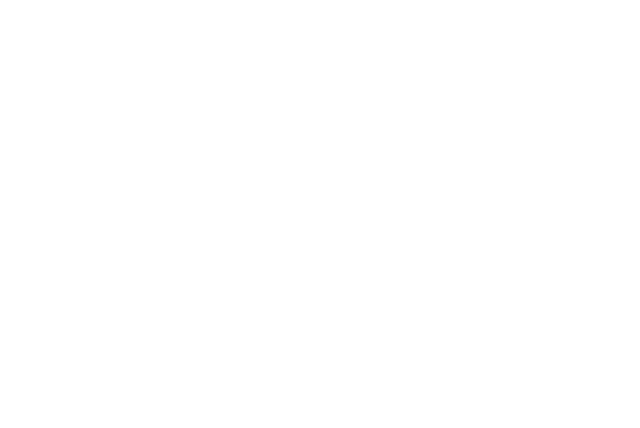
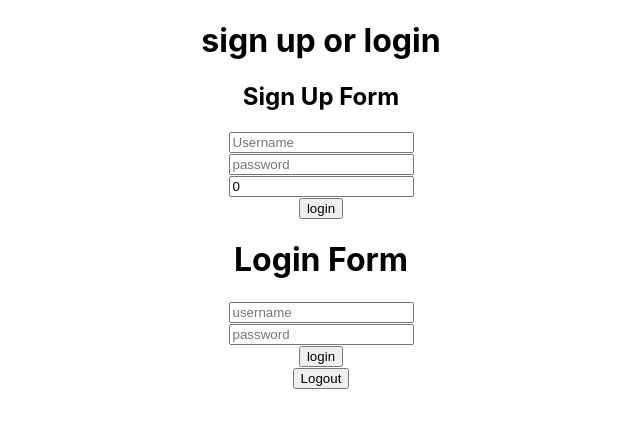
Before and after one commit to octobrekids/jwt-react-redux, a React (Create React App) app: page / in a window 1280 px wide. Shown: the top 428 px of the page, without its empty margins (319-959 px from the left). Built offline with nearby package versions, Linux system fonts and the light colour scheme.

Commit message:
Add SignUp and Login Component

```diff
--- a/src/App.tsx
+++ b/src/App.tsx
@@ -1,12 +1,28 @@
-import React from 'react';
+import React, { useEffect } from 'react';
+import { useDispatch, useSelector } from 'react-redux';
 import './App.css';
-
+import LoginComponent from './components/Login';
+import SignUpComponent from './components/SignUp';
+import { StoresState } from './stores';
+import { autoLogin } from './stores/service/userClient';
 
 function App() {
-  return (
-    <div className="App">
-    </div>
-  );
+	const dispatch = useDispatch();
+	useEffect(() => {
+		dispatch(autoLogin());
+	}, []);
+
+	const loggedIn = useSelector((state: StoresState) => state.user.loggedIn);
+	const user = useSelector((state: StoresState) => state.user.user);
+
+	return (
+		<div className="App">
+			{!loggedIn ? <h1>sign up or login</h1> : <h1> welcome, {user} </h1>}
+			<SignUpComponent />
+			<LoginComponent />
+			<button>Logout</button>
+		</div>
+	);
 }
 
 export default App;
```
